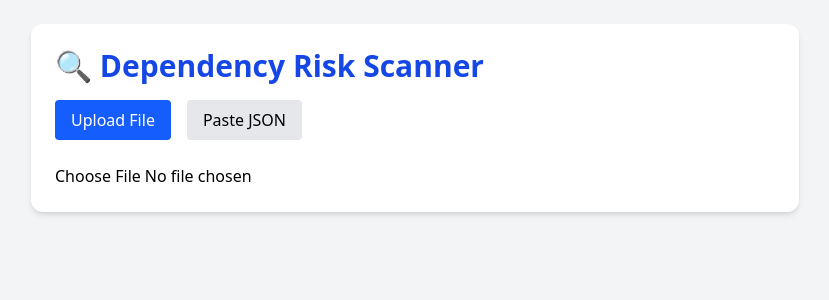
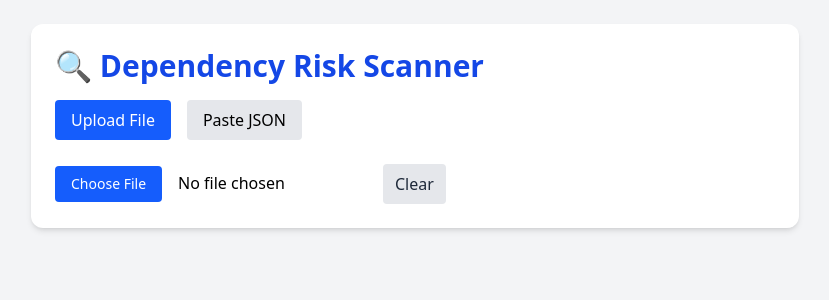
Before and after one commit to Maddoxx88/drs, a React (Vite) app: page / in a window 1280 px wide. Shown: the top 300 px of the page, without its empty margins (225-1054 px from the left). Built offline with nearby package versions, Linux system fonts and the light colour scheme.

Commit message:
ui: fix position of clear button and upload section

```diff
--- a/src/components/EnhancedScanner.tsx
+++ b/src/components/EnhancedScanner.tsx
@@ -57,9 +57,19 @@ export const EnhancedScanner = () => {
     handleScan(inputText);
   };
 
+  const clearState = () => {
+    setInputText("");
+    setVulnerabilities([]);
+    setSafePackages([]);
+    setError("");
+    setLoading(false);
+  };
+
   return (
     <div className="p-6 max-w-3xl mx-auto bg-white shadow-md rounded-xl">
-      <h1 className="text-3xl font-bold mb-4 text-blue-700">🔍 Dependency Risk Scanner</h1>
+      <h1 className="text-3xl font-bold mb-4 text-blue-700">
+        🔍 Dependency Risk Scanner
+      </h1>
 
       {/* Tabs */}
       <div className="flex space-x-4 mb-6">
@@ -82,9 +92,24 @@ export const EnhancedScanner = () => {
       </div>
 
       {/* Upload or Paste */}
-      {tab === "upload" ? (
-        <input type="file" accept=".json" onChange={handleFile} />
-      ) : (
+      {tab === "upload" && (
+  <div className="flex items-center space-x-4">
+    <input
+      type="file"
+      accept=".json"
+      onChange={handleFile}
+      className="file:mr-4 file:py-2 file:px-4 file:rounded file:border-0 file:text-sm file:bg-blue-600 file:text-white hover:file:bg-blue-700"
+    />
+    <button
+      onClick={clearState}
+      className="bg-gray-200 text-gray-800 px-3 py-2 rounded hover:bg-gray-300"
+    >
+      Clear
+    </button>
+  </div>
+)}
+
+{tab === "paste" && (
   <div>
     <textarea
       rows={10}
@@ -93,14 +118,23 @@ export const EnhancedScanner = () => {
       value={inputText}
       onChange={(e) => setInputText(e.target.value)}
     />
+    <div className="mt-2 flex space-x-3">
       <button
         onClick={handlePasteScan}
         className="bg-blue-600 text-white px-4 py-2 rounded hover:bg-blue-700"
       >
         Scan Now
       </button>
+      <button
+        onClick={clearState}
+        className="bg-gray-200 text-gray-800 px-4 py-2 rounded hover:bg-gray-300"
+      >
+        Clear
+      </button>
+    </div>
   </div>
 )}
+
 
       {/* Feedback */}
       {error && <p className="text-red-600 mt-4">{error}</p>}
@@ -109,15 +143,27 @@ export const EnhancedScanner = () => {
       {/* Results */}
       {!loading && vulnerabilities.length > 0 && (
         <div className="mt-6">
-          <h2 className="font-semibold text-red-700 mb-2">🚨 Vulnerabilities Found</h2>
+          <h2 className="font-semibold text-red-700 mb-2">
+            🚨 Vulnerabilities Found
+          </h2>
           {vulnerabilities.map((item, i) => (
-            <div key={i} className="bg-red-100 border border-red-300 p-3 mb-3 rounded">
-              <strong>{item.name}@{item.version}</strong>
+            <div
+              key={i}
+              className="bg-red-100 border border-red-300 p-3 mb-3 rounded"
+            >
+              <strong>
+                {item.name}@{item.version}
+              </strong>
               <ul className="list-disc ml-6 text-sm">
                 {item.vulns.map((v: any, j: number) => (
                   <li key={j}>
                     {v.id}: {v.summary}
-                    <a href={v.references?.[0]?.url || "#"} className="text-blue-600 ml-1 underline" target="_blank" rel="noreferrer">
+                    <a
+                      href={v.references?.[0]?.url || "#"}
+                      className="text-blue-600 ml-1 underline"
+                      target="_blank"
+                      rel="noreferrer"
+                    >
                       [details]
                     </a>
                   </li>
@@ -136,10 +182,14 @@ export const EnhancedScanner = () => {
 
       {!loading && safePackages.length > 0 && (
         <div className="mt-4">
-          <h2 className="font-semibold text-green-700 mb-2">✅ Safe Packages</h2>
+          <h2 className="font-semibold text-green-700 mb-2">
+            ✅ Safe Packages
+          </h2>
           <ul className="list-disc ml-6 text-sm">
             {safePackages.map((pkg, i) => (
-              <li key={i}>{pkg.name}@{pkg.version}</li>
+              <li key={i}>
+                {pkg.name}@{pkg.version}
+              </li>
             ))}
           </ul>
         </div>
```
Lines whose indentation alone changed are shown as unchanged.
